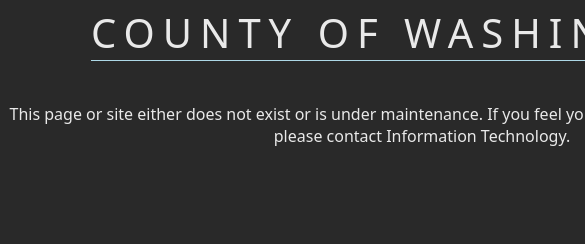
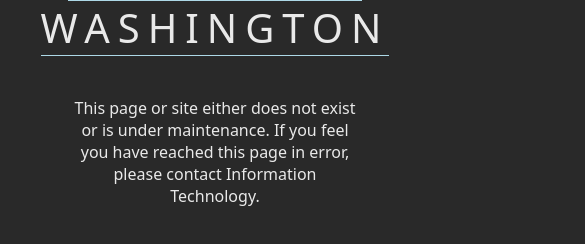
Before and after one commit to daniel-kennedy/app-offline-template, a plain HTML site: page index.html in a window 390 px wide. Shown: the part 346-590 px from the top of the page, 585 px wide, since content can reach past the window. Drawn offline with Linux system fonts and the light colour scheme.

Commit message:
2 files modified

```diff
--- a/index.html
+++ b/index.html
@@ -4,12 +4,45 @@
     <title>County of Washington : Welcome!</title>
     <meta charset="UTF-8" />
     <meta name="viewport" content="width=device-width" />
-    <!--
-      Need a visual blank slate?
-      Remove all code in `styles.css`!
-    -->
     <link rel="stylesheet" href="styles.css" />
     <script type="module" src="script.js"></script>
+    <style>
+      * {
+        box-sizing: border-box;
+      }
+
+      body {
+        margin: 0;
+        font-family: system-ui, sans-serif;
+        color: #e9e9e9;
+        background-color: #292929;
+      }
+
+      main {
+        margin: 0 auto;
+        height: 75vh;
+        width: 100%;
+        display: flex;
+        justify-content: center;
+        align-items: center;
+        flex-direction: column;
+      }
+
+      @media only screen and (max-width: 400px) {
+        main {
+          margin: 0 20px;
+        }
+      }
+      h1 {
+        font-weight: 400;
+        font-size: 2.5rem;
+      }
+
+      p {
+        font-size: 1rem;
+        max-width: 75%;
+      }
+    </style>
   </head>
   <body>
     <main style="text-align: center">
--- a/styles.css
+++ b/styles.css
@@ -10,14 +10,20 @@ body {
 }
 
 main {
+  margin: 0 auto;
   height: 75vh;
-  width: 100vh;
+  width: 100%;
   display: flex;
   justify-content: center;
   align-items: center;
   flex-direction: column;
 }
 
+@media only screen and (max-width: 400px) {
+  main {
+    margin: 0 20px;
+  }
+}
 h1 {
   font-weight: 400;
   font-size: 2.5rem;
@@ -25,4 +31,5 @@ h1 {
 
 p {
   font-size: 1rem;
+  max-width: 75%;
 }
```
